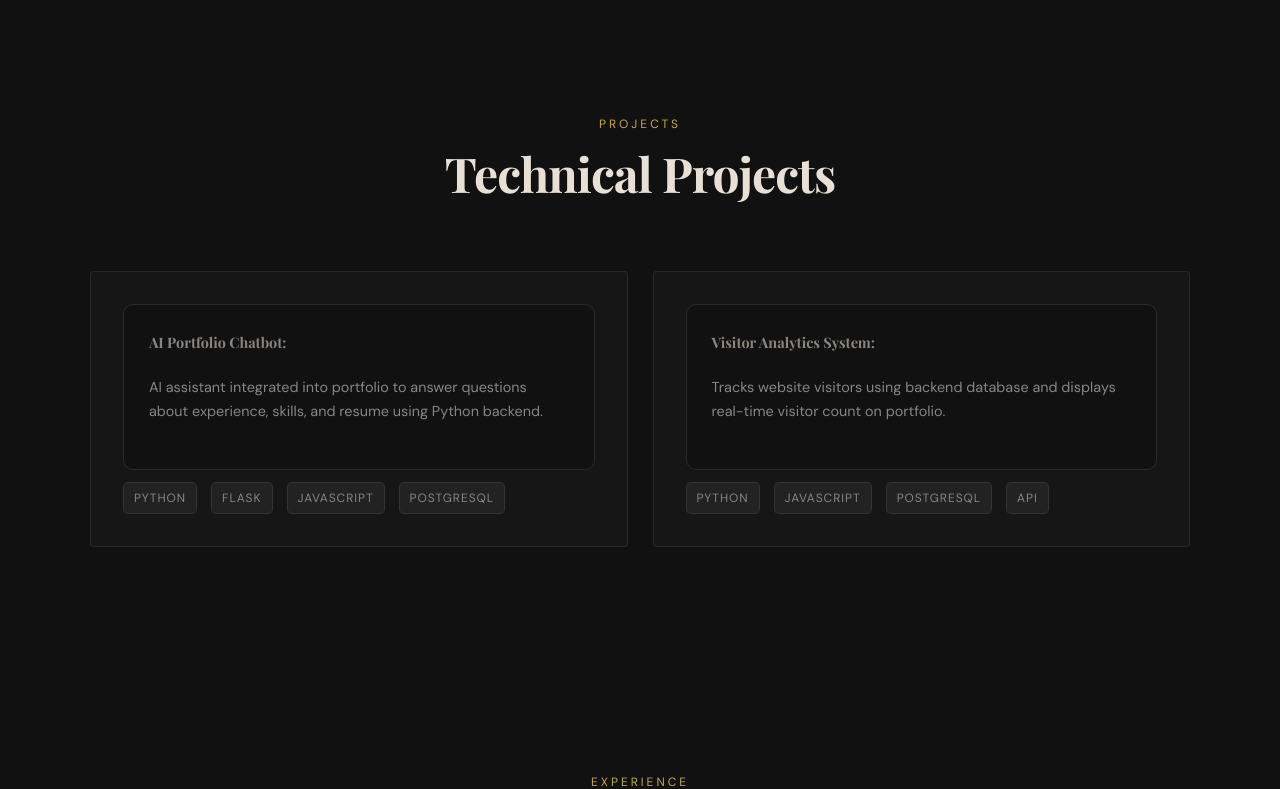
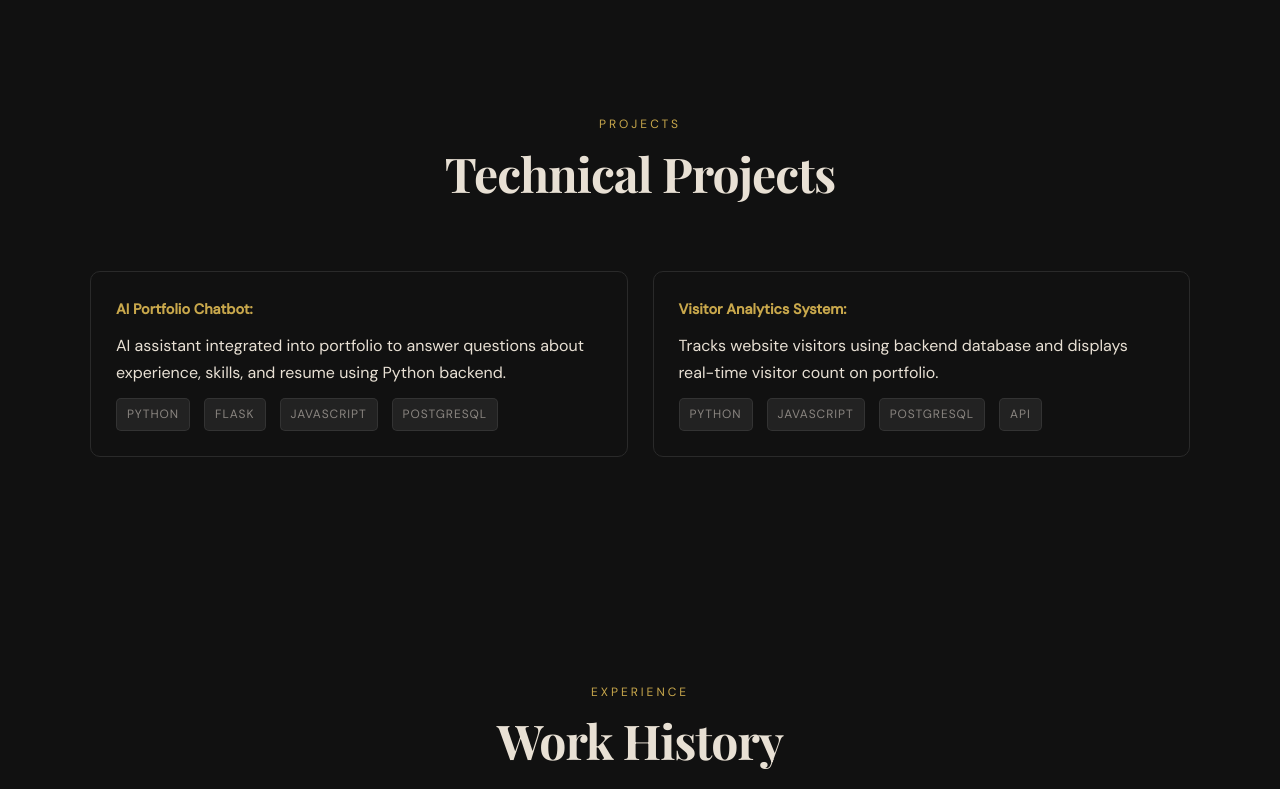
Before and after one commit to chavananand33/my-project, a Flask app: page / in a window 1280 px wide. Shown: the part 4094-4883 px from the top of the page. Run offline with Flask 3, Linux system fonts and the light colour scheme; data comes from the database, SQL or seed files in the repository; some web fonts are replaced.

Commit message:
HTML Fix5

```diff
--- a/templates/index.html
+++ b/templates/index.html
@@ -349,14 +349,13 @@
     </div>
 
     <div class="projects-grid">
-<div class="skill-card reveal" data-delay="0">
+
       <div class="project-card">
         <h3> <p class="timeline-org"> <strong>AI Portfolio Chatbot:</strong> </p></h3>
         <p>
           AI assistant integrated into portfolio to answer questions
           about experience, skills, and resume using Python backend.
         </p>
-</div>
 
         <div class="project-tech">
          <div class="timeline-tags">
@@ -367,14 +366,14 @@
          </div>
         </div>
       </div>
-<div class="skill-card reveal" data-delay="0">
+
       <div class="project-card">
         <h3><p class="timeline-org"> <strong>Visitor Analytics System:</strong></p> </h3>
         <p>
           Tracks website visitors using backend database and displays
           real-time visitor count on portfolio.
         </p>
-</div>
+
         <div class="project-tech">
           <div class="timeline-tags">
           <span>Python</span>
```
